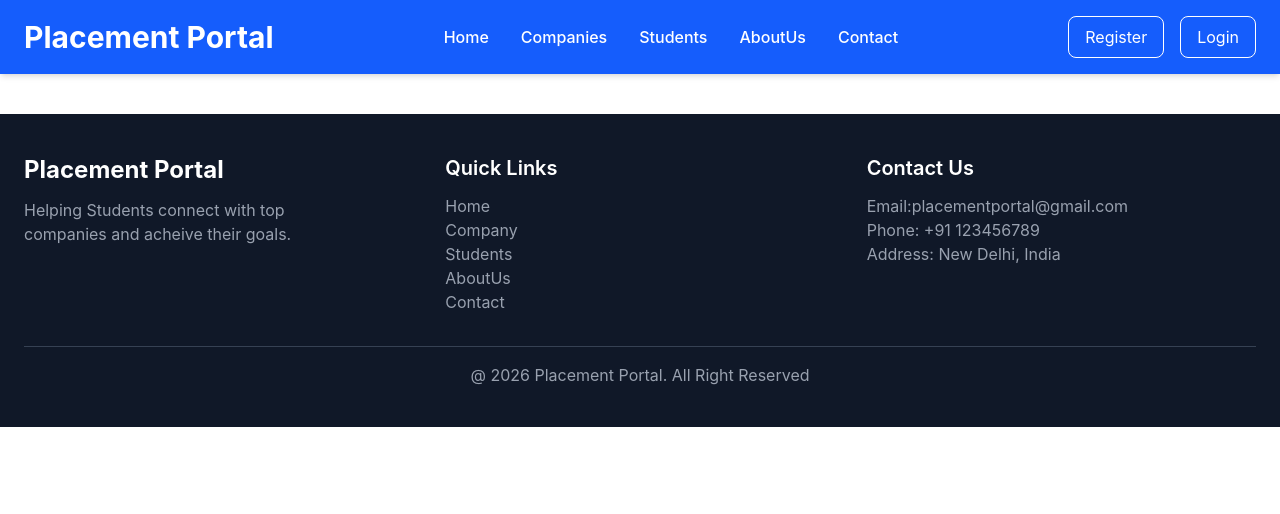
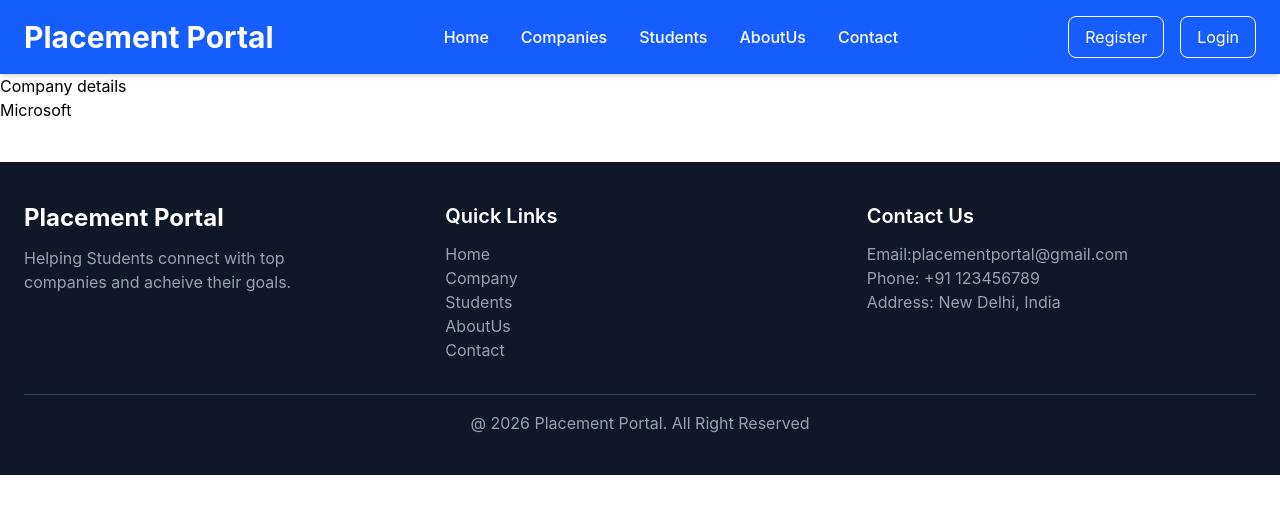
Before and after one commit to Amitkm997/STP_java_full_stack, a React (Vite) app in the folder placement_management_System/: page /companies/1 in a window 1280 px wide. Shown: the top 514 px of the page. Built offline with nearby package versions, Linux system fonts and the light colour scheme.

Commit message:
dynamic route

```diff
--- a/placement_management_System/src/App.jsx
+++ b/placement_management_System/src/App.jsx
@@ -17,6 +17,7 @@ import Student from "./Student"
 import Login from '../src/pages/components/Login'
 import {Routes,Route} from 'react-router-dom'
 import Contact from "./pages/Contact"
+import CompaniesDetails from "./pages/CompaniesDetails"
 function App() {
   return (
     <>
@@ -28,6 +29,7 @@ function App() {
           <Route path="/companies" element={<Company/>}></Route>
           <Route path="/login" element={<Login/>}></Route>
           <Route path="/contact" element={<Contact/>}/>
+          <Route path="/companies/:id" element={<CompaniesDetails/>}/>
        </Routes>
        <Footer/>
     </>
--- /dev/null
+++ b/placement_management_System/src/pages/Companies.jsx
@@ -0,0 +1,51 @@
+export const companies=[
+    {
+      id:1,
+      companyName:"Microsoft",
+      salaryPackage:"45 LPA",
+      location:"Banglore",
+      role:"Backend Developer"
+    },
+    {
+      id:2,
+      companyName:"Amazon",
+      salaryPackage:"90 LPA",
+      location:"Noida",
+      role:"Software Enginner"
+    },
+    {
+      id:3,
+      companyName:"Google",
+      salaryPackage:"1 Cr",
+      location:"USA",
+      role:"MERN Stck Develper"
+    },
+    {
+       id:4,
+      companyName:"Flipkart",
+      salaryPackage:"50 LPA",
+      location:"Hydarabad",
+      role:"DevOps Engineer"
+    },
+    {
+      id:5,
+      companyName:"Capgemini",
+      salaryPackage:"5 LPA",
+      location:"Chennai",
+      role:"Data Science"
+    },
+    {
+      id:6,
+      companyName:"TCS",
+      salaryPackage:"15 LPA",
+      location:"Delhi",
+      role:"Data Analyst"
+    },
+    {
+      id:7,
+      companyName:"TCS",
+      salaryPackage:"15 LPA",
+      location:"Delhi",
+      role:"Data Scince"
+    }
+  ]
--- /dev/null
+++ b/placement_management_System/src/pages/CompaniesDetails.jsx
@@ -0,0 +1,62 @@
+import React from 'react'
+
+import { companies } from './Companies';
+// export const companies=[
+//     {
+//       id:1,
+//       companyName:"Microsoft",
+//       salaryPackage:"45 LPA",
+//       location:"Banglore",
+//       role:"Backend Developer"
+//     },
+//     {
+//       id:2,
+//       companyName:"Amazon",
+//       salaryPackage:"90 LPA",
+//       location:"Noida",
+//       role:"Software Enginner"
+//     },
+//     {
+//       id:3,
+//       companyName:"Google",
+//       salaryPackage:"1 Cr",
+//       location:"USA",
+//       role:"MERN Stck Develper"
+//     },
+//     {
+//        id:4,
+//       companyName:"Flipkart",
+//       salaryPackage:"50 LPA",
+//       location:"Hydarabad",
+//       role:"DevOps Engineer"
+//     },
+//     {
+//       id:5,
+//       companyName:"Capgemini",
+//       salaryPackage:"5 LPA",
+//       location:"Chennai",
+//       role:"Data Science"
+//     },
+//     {
+//       id:6,
+//       companyName:"TCS",
+//       salaryPackage:"15 LPA",
+//       location:"Delhi",
+//       role:"Data Analyst"
+//     }
+//   ]
+
+import { useParams } from 'react-router-dom'
+export default function CompaniesDetails() {
+    const{id}=useParams();
+    console.log(id);
+
+    const company=companies.find((item)=>item.id==id);
+    console.log(company)
+  return (
+    <div>
+      <h1>Company details</h1>
+      <h3>{company.companyName}</h3>
+    </div>
+  )
+}
--- a/placement_management_System/src/pages/CompanyCard.jsx
+++ b/placement_management_System/src/pages/CompanyCard.jsx
@@ -1,7 +1,9 @@
-function CompanyCard({name,salaryPackage,location,role}){
+
+import { useNavigate } from "react-router-dom";
+function CompanyCard({id,name,salaryPackage,location,role}){
     // console.log(companyName)
     // const{companyName,salaryPackage,location}=props
-
+    const navigate=useNavigate();
     return(
         <>
              <div className="bg-white rounded-2xl shadow-md hover:shadow-2xl transition-all duration-300 hover:-translate-y-2 overflow-hidden border border-gray-200">
@@ -72,7 +74,7 @@ function CompanyCard({name,salaryPackage,location,role}){
 
         </div>
 
-        <button
+        <button onClick={()=>navigate(`/companies/${id}`)}
           className="w-full mt-4 bg-blue-600 hover:bg-blue-700 text-white py-3 rounded-xl font-semibold transition duration-300"
         >
           View Details →
--- a/placement_management_System/src/pages/components/Company.jsx
+++ b/placement_management_System/src/pages/components/Company.jsx
@@ -1,50 +1,8 @@
 import React from 'react'
+import {companies} from '../Companies'
 import CompanyCard from '../CompanyCard'
 export default function Company() {
-   const companies=[
-    {
-      id:1,
-      companyName:"Microsoft",
-      salaryPackage:"45 LPA",
-      location:"Banglore",
-      role:"Backend Developer"
-    },
-    {
-      id:2,
-      companyName:"Amazon",
-      salaryPackage:"90 LPA",
-      location:"Noida",
-      role:"Software Enginner"
-    },
-    {
-      id:3,
-      companyName:"Google",
-      salaryPackage:"1 Cr",
-      location:"USA",
-      role:"MERN Stck Develper"
-    },
-    {
-       id:4,
-      companyName:"Flipkart",
-      salaryPackage:"50 LPA",
-      location:"Hydarabad",
-      role:"DevOps Engineer"
-    },
-    {
-      id:5,
-      companyName:"Capgemini",
-      salaryPackage:"5 LPA",
-      location:"Chennai",
-      role:"Data Science"
-    },
-    {
-      id:6,
-      companyName:"TCS",
-      salaryPackage:"15 LPA",
-      location:"Delhi",
-      role:"Data Analyst"
-    }
-  ]
+
   return (
      <section className='bg-gray-100 py-16'>
          {/* Top Hiring Comapanies  */}
@@ -55,7 +13,7 @@ export default function Company() {
                 <CompanyCard name="Google" role="Software Enginner" salaryPackage="18 LPA" />
                 <CompanyCard name="Google" role="Software Enginner" salaryPackage="18 LPA" /> */}
                 {companies.map((cur)=>{
-                   return <CompanyCard key={cur._id}  id={cur._id} name={cur.companyName} role={cur.role} salaryPackage={cur.salaryPackage}/>
+                   return <CompanyCard key={cur.id}  id={cur.id} name={cur.companyName} role={cur.role} salaryPackage={cur.salaryPackage}/>
                 })}
               </div>
 
--- a/placement_management_System/src/pages/components/Login.jsx
+++ b/placement_management_System/src/pages/components/Login.jsx
@@ -22,22 +22,28 @@ export default function Register() {
 
         if(!formData.email.trim()){
           alert("Please provide email");
+          return false;
         }
 
         if(!formData.password.trim()){
           alert("Please provide password");
+          return false;
         }
+
+        return true;
 
     }
 
     const handleSubmit=function(e){
        e.preventDefault()
-       navigate('/')
+
         if(!validateForm()){
           return;
         }else{
            alert("Form submitted successfully")
         }
+
+        navigate('/')
 
     }
 
--- a/placement_management_System/src/pages/components/Register.jsx
+++ b/placement_management_System/src/pages/components/Register.jsx
@@ -6,7 +6,7 @@
 import React, { useState } from 'react'
 import { useNavigate } from 'react-router-dom';
 export default function Register() {
-    const navigat=useNavigate();
+    const navigate=useNavigate();
     const[formData,setFormData]=useState({
         name:"",
         email:"",
@@ -27,26 +27,36 @@ export default function Register() {
     const validateForm=()=>{
         if(!formData.name.trim()){
           alert("please provide name");
+          return false;
         }
 
         if(!formData.email.trim()){
           alert("Please provide email");
+          return false;
         }
 
         if(!formData.password.trim()){
           alert("Please provide password");
+          return false;
         }
          if(!formData.skills.trim()){
           alert("Please provide skills");
+          return false;
         }
+
+        return true;
     }
 
     const handleSubmit=function(e){
         e.preventDefault(); // prevents reloading
         if(!validateForm()){
           return;
+        }else{
+          alert("Form submitted successfully")
         }
-        alert("Form submitted successfully")
+
+        navigate('/login')
+
     }
 
   return (
@@ -175,7 +185,7 @@ export default function Register() {
 
             <button
               type="submit"
-              onClick={()=>navigat('/')}
+              // onClick={()=>navigat('/')}
               className="w-full bg-blue-600 hover:bg-blue-700 disabled:bg-gray-400 text-white font-semibold py-3 rounded-lg transition"
             >
              Register Student
```
